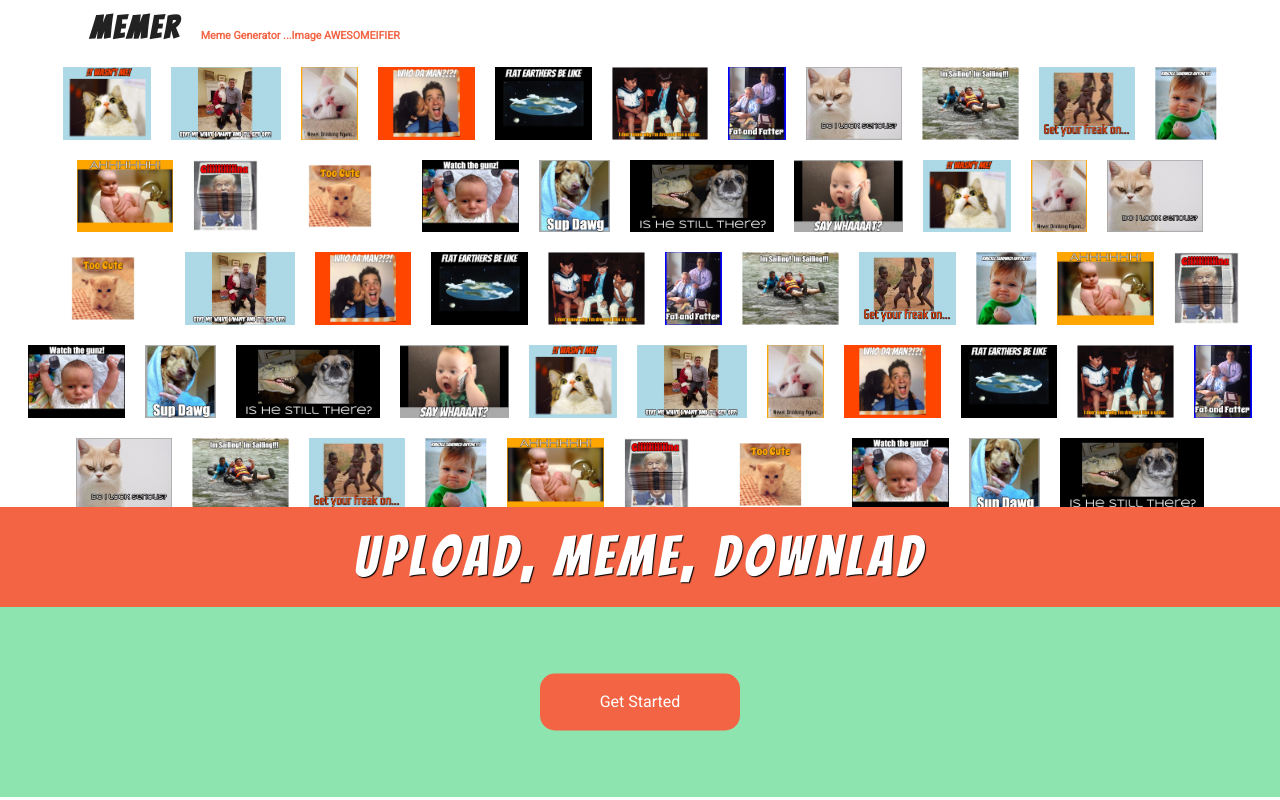
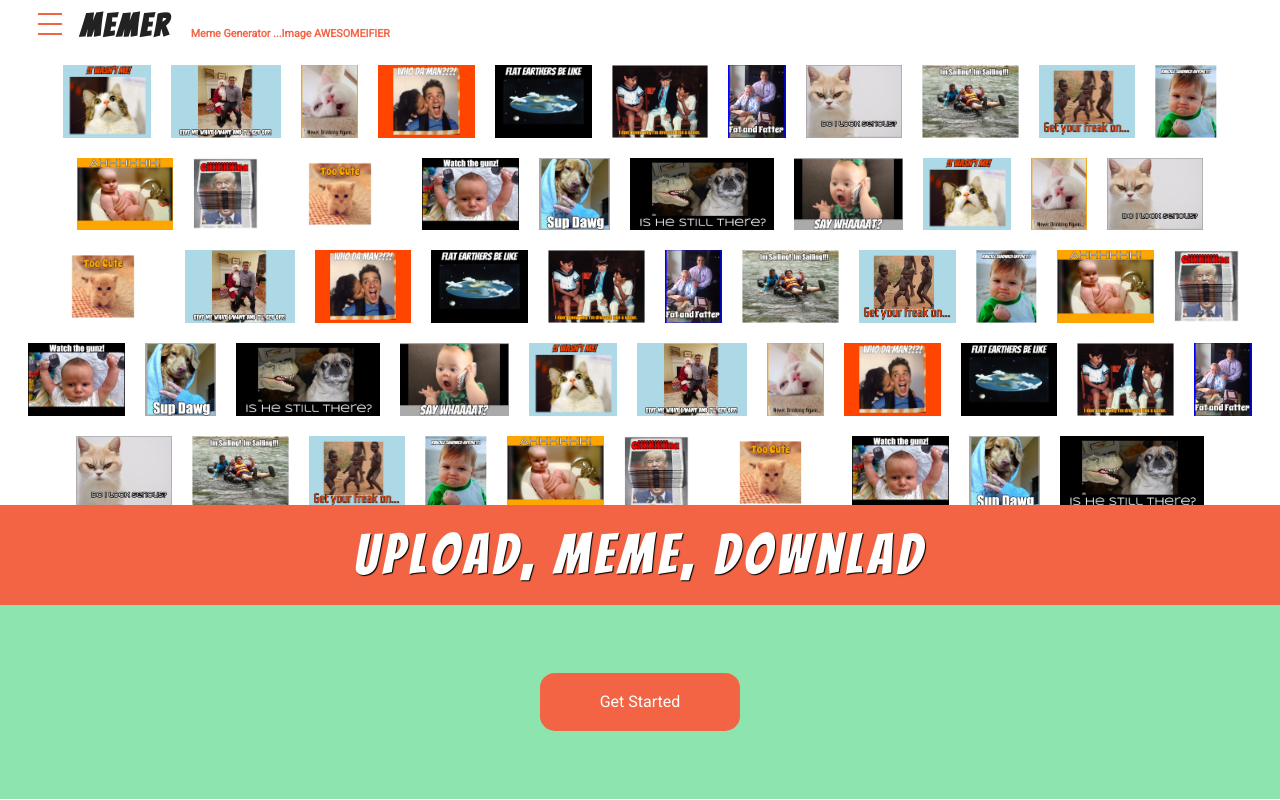
Before and after one commit to matthewmp/memer, a React (Create React App) app: page / in a window 1280 px wide. Built offline with nearby package versions, Linux system fonts and the light colour scheme; a web font is replaced by a local one.

Commit message:
added menu

```diff
--- a/src/App.js
+++ b/src/App.js
@@ -2,6 +2,7 @@ import React, { Component } from 'react';
 
 import Nav from './components/Nav.js';
 import Landing from './components/Landing.js';
+import Menu from './components/Menu';
 import './css/normalize.css';
 import './css/app.css';
 
@@ -9,6 +10,7 @@ class App extends Component {
   render() {
     return (
       <div className="App">
+      	<Menu />
         <Nav />
         <Landing />
       </div>
--- a/src/components/Background.js
+++ b/src/components/Background.js
@@ -3,6 +3,7 @@ import {connect} from 'react-redux';
 
 import * as actions from '../actions';
 
+import Menu from './Menu';
 import '../css/background.css';
 class Background extends React.Component{
 
@@ -21,6 +22,7 @@ class Background extends React.Component{
 	render(){
 		return(
 			<section className="select-background">
+				<Menu />
 				<p className="p-select-background">
 					Select Background
 					<span className="p-background-message">
--- a/src/components/Editor.js
+++ b/src/components/Editor.js
@@ -3,6 +3,7 @@ import {connect} from 'react-redux';
 
 import * as actions from '../actions';
 
+import Menu from './Menu';
 import TextEditor from './TextEditor';
 import Fonts from './FontEditor';
 import FontColorEditor from './FontColorEditor';
@@ -91,6 +92,7 @@ class Editor extends React.Component{
 											</article> : undefined;
 		return(
 			<section className="editor">
+				<Menu />
 				<div className="upper-editor" id="canvasWrapper">
 					<Canvas update={this.update} ref="canvas" />
 				</div>
--- /dev/null
+++ b/src/components/Menu.js
@@ -0,0 +1,63 @@
+import React from 'react';
+import {Link} from 'react-router-dom';
+import '../css/menu.css';
+
+export default class Menu extends React.Component{
+	constructor(props){
+		super(props);
+		this.state = {
+			showMenu: false,
+			count: 0
+		}
+	}
+	toggleMenu = () => {
+		console.log(this.state)
+		this.setState({
+			showMenu: !this.state.showMenu,
+			count: 1
+		})
+	}
+	render(){
+		let classes;
+		let menuColor;
+		if(this.state.showMenu){classes = 'slide-menu'; menuColor = 'menu-white';}
+		else if(!this.state.showMenu && !this.state.count){
+			classes = 'hidden';
+			menuColor = 'hb-line';
+		}
+		else {classes = 'hide-slide'; menuColor='hb-line'}
+
+		return(
+			<div className="menu-wrapper">
+				<div className="hb-menu" onClick={this.toggleMenu}>
+					<div className={menuColor}></div>
+					<div className={menuColor}></div>
+					<div className={menuColor}></div>
+				</div>
+
+				<div className={classes} ref="slideMenu">
+					<Link to="/">
+						<div className="menu-item-wrapper">
+							<i class="fa fa-home menu-item" aria-hidden="true" title="Home"></i>
+						</div>
+					</Link>
+					<Link to="/upload">
+						<div className="menu-item-wrapper">
+							<i className="fa fa-upload menu-item" aria-hidden="true" title="Upload Image"></i>
+						</div>
+					</Link>
+					<Link to="/set-background">
+						<div className="menu-item-wrapper">
+							<i className="fa fa-file-image-o menu-item" aria-hidden="true" title="Background Color"></i>
+						</div>
+					</Link>
+					<Link to="/editor">
+						<div className="menu-item-wrapper">
+							<i className="fa fa-tasks menu-item" aria-hidden="true" alt="sdf" title="Editor"></i>
+						</div>
+					</Link>
+				</div>
+			</div>
+		)
+	}
+}
--- a/src/components/Nav.js
+++ b/src/components/Nav.js
@@ -9,7 +9,7 @@ const Nav = () => {
 				<Link to="/">
 					<h3 className="logo">MEMER</h3>
 				</Link>
-				<h6 className="logo2">Meme Generator ...Image AWESOMEIFIER</h6>
+				<h6 className="logo2">Meme Generator <span>...Image AWESOMEIFIER</span></h6>
 			</nav>
 		</header>
 	)
--- a/src/components/Upload.js
+++ b/src/components/Upload.js
@@ -3,6 +3,7 @@ import {connect} from 'react-redux';
 
 import * as actions from '../actions';
 
+import Menu from './Menu';
 import '../css/upload.css';
 
 class Upload extends React.Component{
@@ -56,6 +57,7 @@ class Upload extends React.Component{
 		let iErr = this.state.imgError ? <p className="img-error">...hmm, try again...</p> : undefined;
 		return(
 			<section className="upload-overlay">
+				<Menu />
 				<input type="file" accept="image/*" id="btn-file" onChange={this.fileChangeHandler} />
 				<div className="upload-btn-wrapper">
 					<button className="btn-upload btn-main" onClick={this.clickUpload}>Upload Image</button>
--- a/src/css/editor.css
+++ b/src/css/editor.css
@@ -75,6 +75,7 @@
 
 
 .meme-result-wrapper{
+	z-index: 10;
 	position: absolute;
 	top: 0;
 	width: 100vw;
--- a/src/css/landing.css
+++ b/src/css/landing.css
@@ -11,7 +11,7 @@ a{
 
 .landing-lower{
 	position: relative;
-	height: calc(30vh - 50px);;
+	height: calc(30vh - 46px);;
 	background: #8EE4AF;
 }
 
--- /dev/null
+++ b/src/css/menu.css
@@ -0,0 +1,95 @@
+
+
+.hb-menu{
+	z-index: 9;
+	position: absolute;
+	width: 40px;
+	height: 40px;
+	font-family: impact;
+	top: 5px;
+	left: 30px;
+	cursor: pointer;
+}
+
+.hb-line{
+	height: 2px;
+	width: 60%;
+	background: #F26444;
+	margin: auto;
+	margin-top: 8px;
+}
+
+.menu-white{
+	height: 2px;
+	width: 60%;
+	background: #fff;
+	margin: auto;
+	margin-top: 8px;
+}
+
+.menu-item-wrapper{
+	width: 100%;
+	margin-top: 50px;
+	text-align: center;
+}
+
+.menu-item-wrapper:first-child{
+	margin-top: 80px;
+}
+
+.slide-menu, .hide-slide{
+	width: 100px;
+	height: 100vh;
+	background: #fff;
+	position: absolute;
+	z-index: 8;
+}
+
+.slide-menu{
+	background: #F26444;
+	opacity: 0;
+    animation: show 500ms ease-in forwards;
+}
+
+.hide-slide{
+ animation: hide 500ms forwards;
+}
+
+.hidden{
+	display: none;
+}
+
+.menu-item{
+	color: #fff;
+	font-size: 1.8em;
+	cursor: pointer;
+	animation: show 800ms ease-in forwards;
+}
+
+@keyframes show{
+	 from {
+	   width: 0px;
+	   opacity: 0px;
+	 }
+	 to{
+	   width: 100px;
+	   opacity: 1;
+	}
+}
+
+@keyframes hide{
+ from{
+   width: 100px;
+   opacity: 1;
+ }
+ to{
+   width: 0px;
+   opacity: 0;
+ }
+}
+
+@media only screen and (max-width: 500px){
+  .menu-item{
+  	font-size: 1.6em;
+  }
+}
--- a/src/css/nav.css
+++ b/src/css/nav.css
@@ -7,7 +7,7 @@ header{
 	display: inline-block;
     font-family: 'Bangers';
     font-size: 2em;
-    margin: 10px 10px 0px 90px;
+    margin: 8px 10px 0px 80px;
     letter-spacing: 3px;
     color: #222;
 }
@@ -19,3 +19,16 @@ header{
 	margin: 0;
 	color: #F26444;
 }
+
+@media only screen and (max-width: 568px){
+  .logo2 span{
+  	display: none;
+  }
+}
+
+
+@media only screen and (max-width: 285px){
+  .logo2{
+  	display: none;
+  }
+}
```
